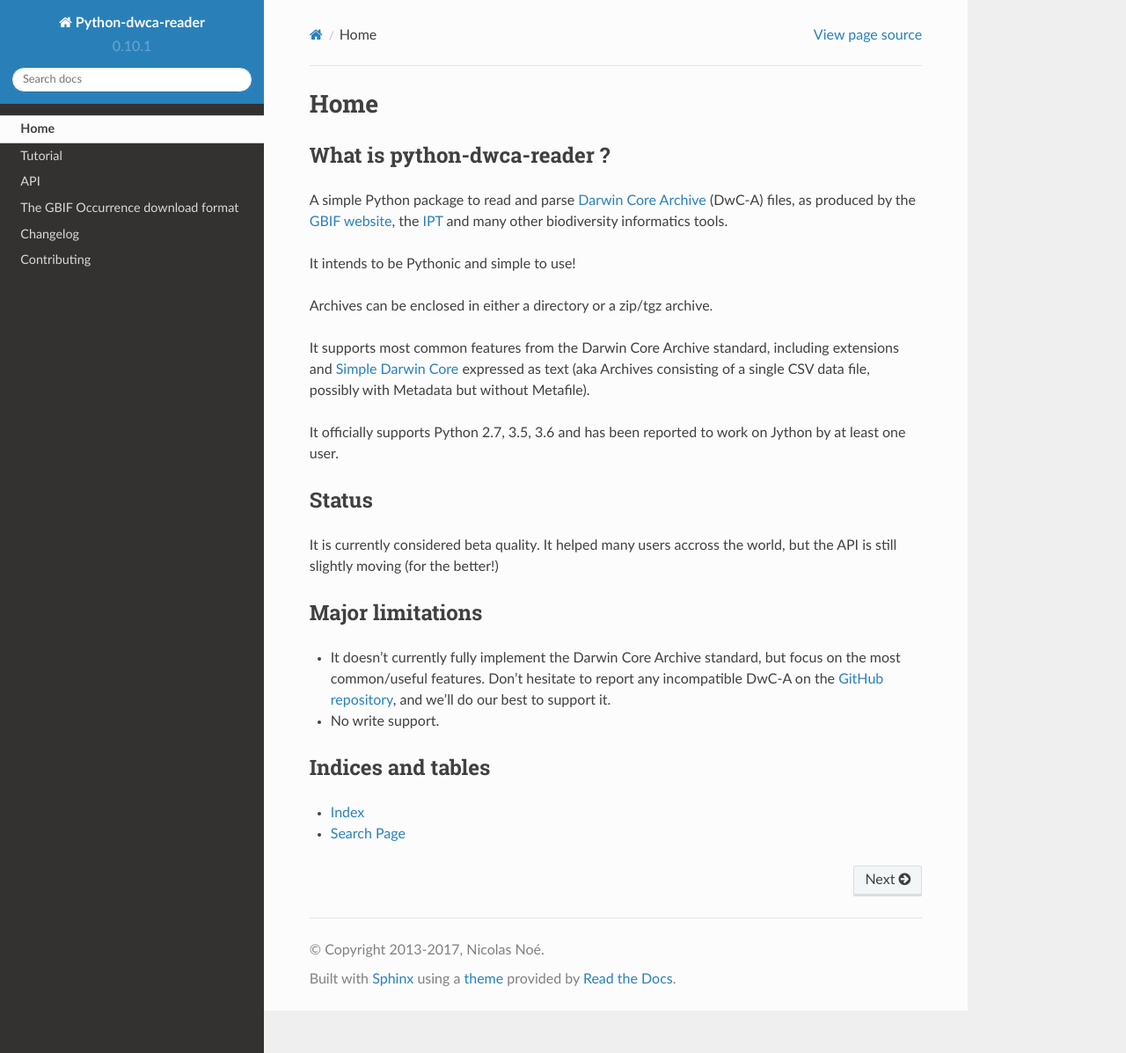
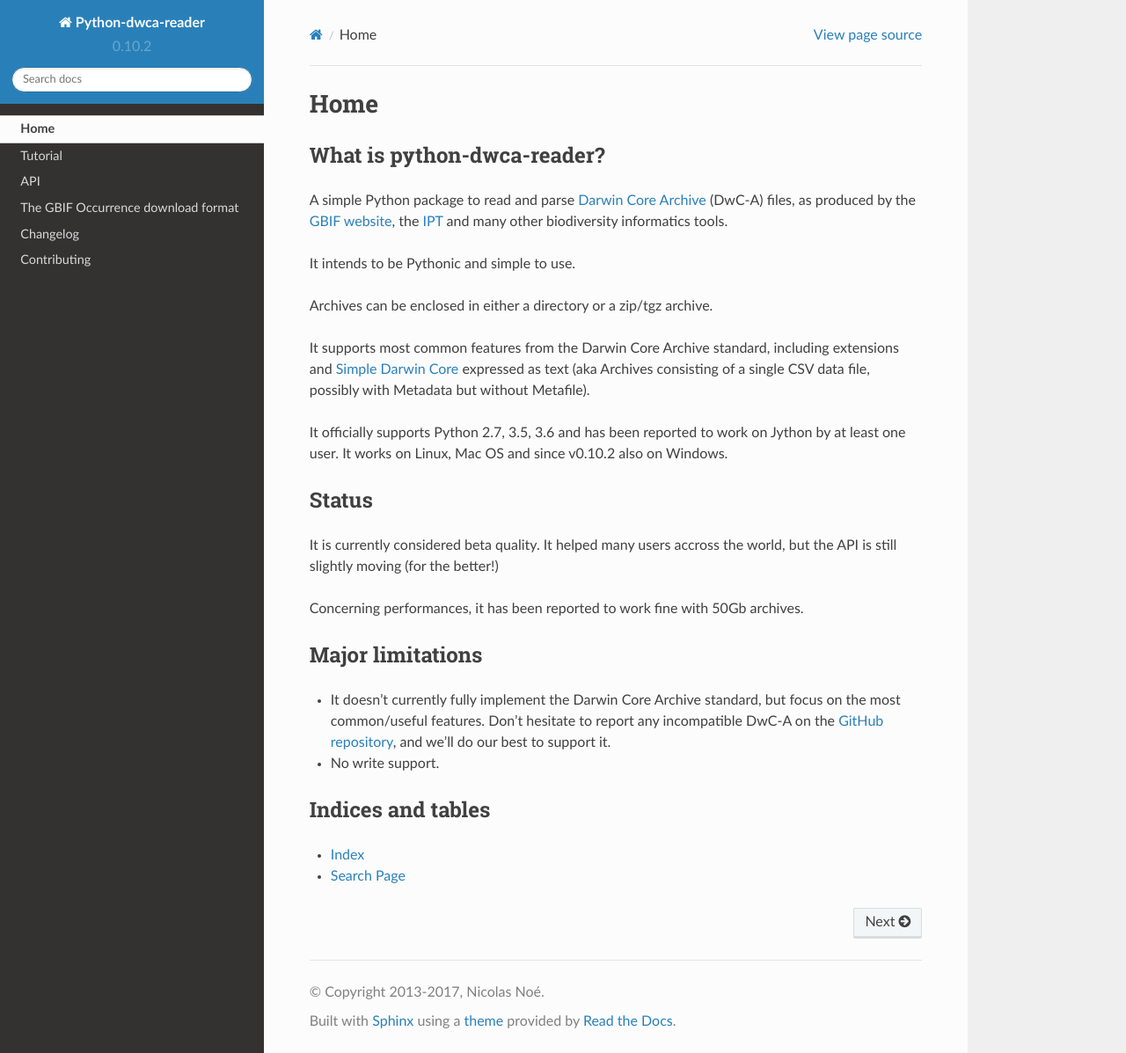
Before and after one commit to BelgianBiodiversityPlatform/python-dwca-reader, a Sphinx documentation site: the page built from doc/index.rst, in a window 1280 px wide and 1197 px high. Shown: the whole window at 88% size. Built offline with Sphinx 7.4.7 and the Read the Docs theme 2.0.0, drawn with Linux system fonts in a browser that asks for light colours.

```diff
--- a/CHANGES.txt
+++ b/CHANGES.txt
@@ -1,7 +1,7 @@
-Current
--------
+v0.10.2 (2017-04-11)
+--------------------
 
-- data files are closed before cleanup
+- experimental support for Windows
 
 v0.10.1 (2017-04-04)
 --------------------
--- a/doc/conf.py
+++ b/doc/conf.py
@@ -50,9 +50,9 @@ copyright = u'2013-2017, Nicolas Noé'
 # built documents.
 #
 # The short X.Y version.
-version = '0.10.1'
+version = '0.10.2'
 # The full version, including alpha/beta/rc tags.
-release = '0.10.1'
+release = '0.10.2'
 
 # The language for content autogenerated by Sphinx. Refer to documentation
 # for a list of supported languages.
--- a/doc/contributing.rst
+++ b/doc/contributing.rst
@@ -53,7 +53,7 @@ The online docs will be updated automagically after pushing to GitHub.
 Releasing at PyPI
 -----------------
 
-* (Ensuring it works, the test coverage is good and the documentation is updated)
+* (Ensuring it works -also on Windows-, the test coverage is good and the documentation is updated)
 * Update the packaging (version number in setup.py, CHANGES.txt, doc/conf.py, ...) then run:
 
 ::
--- a/doc/index.rst
+++ b/doc/index.rst
@@ -2,23 +2,25 @@
 Home
 ====
 
-What is python-dwca-reader ?
-----------------------------
+What is python-dwca-reader?
+---------------------------
 
 A simple Python package to read and parse `Darwin Core Archive`_ (DwC-A) files, as produced by the `GBIF website`_, the `IPT`_ and many other biodiversity informatics tools.
 
-It intends to be Pythonic and simple to use!
+It intends to be Pythonic and simple to use.
 
 Archives can be enclosed in either a directory or a zip/tgz archive.
 
 It supports most common features from the Darwin Core Archive standard, including extensions and `Simple Darwin Core`_ expressed as text (aka Archives consisting of a single CSV data file, possibly with Metadata but without Metafile).
 
-It officially supports Python 2.7, 3.5, 3.6 and has been reported to work on Jython by at least one user.
+It officially supports Python 2.7, 3.5, 3.6 and has been reported to work on Jython by at least one user. It works on Linux, Mac OS and since v0.10.2 also on Windows.
 
 Status
 ------
 
 It is currently considered beta quality. It helped many users accross the world, but the API is still slightly moving (for the better!)
+
+Concerning performances, it has been reported to work fine with 50Gb archives.
 
 Major limitations
 -----------------
--- a/setup.py
+++ b/setup.py
@@ -3,7 +3,7 @@ from distutils.core import setup
 
 setup(
     name='python-dwca-reader',
-    version='0.10.1',
+    version='0.10.2',
     author=u'Nicolas Noé - Belgian Biodiversity Platform',
     author_email='n.noe@biodiversity.be',
     packages=['dwca', 'dwca.darwincore', 'dwca.test'],
```
